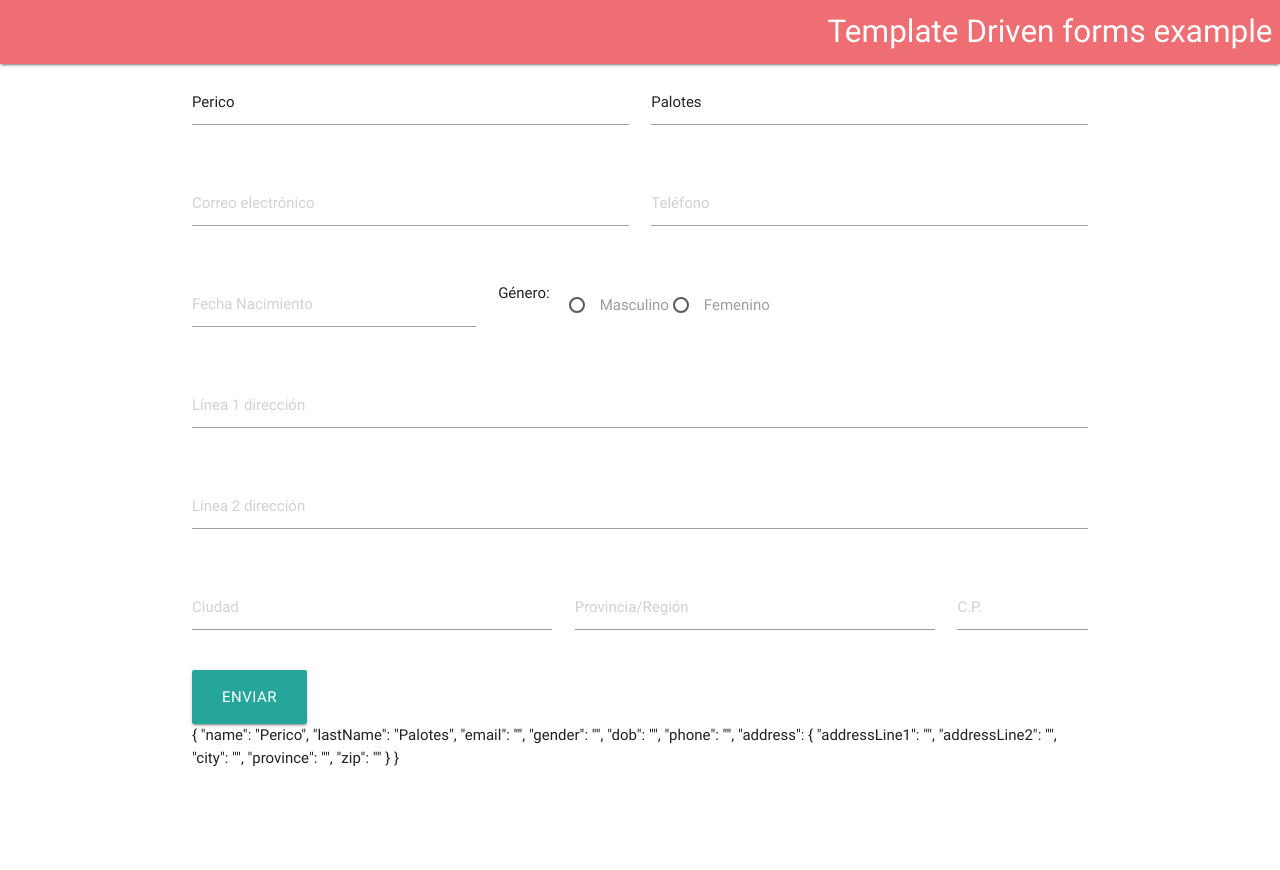
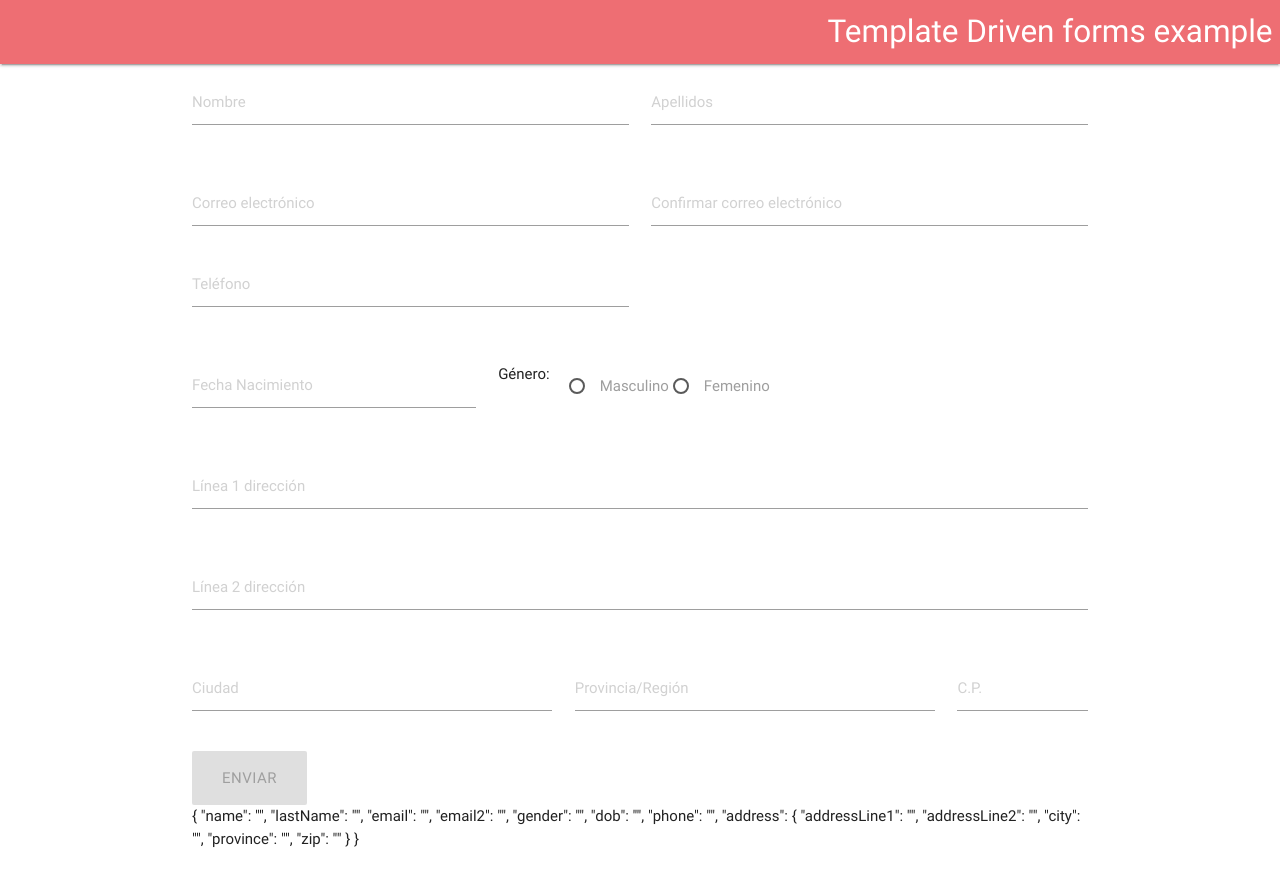
Before and after one commit to agudovitoria/ng2-forms, an Angular app: page / in a window 1280 px wide. Before the commit the page ends 800 px from the top, so only its background shows below. Built offline with nearby package versions, Linux system fonts and the light colour scheme.

Commit message:
Added some validators

```diff
--- a/src/app/registration-form/registration-form.component.html
+++ b/src/app/registration-form/registration-form.component.html
@@ -2,25 +2,28 @@
     <form class="col s12" [formGroup]="formData" (ngSubmit)="onSubmit(formData)">
       <div class="row">
         <div class="input-field col s6">
-          <input placeholder="Nombre" id="first_name" type="text" class="validate" formControlName="name">
+          <input placeholder="Nombre" id="first_name" type="text" class="validate" formControlName="name" [ngClass]="{'invalid':isInvalid('name')}">
         </div>
         <div class="input-field col s6">
-          <input placeholder="Apellidos" id="last_name" type="text" class="validate" formControlName="lastName">
+          <input placeholder="Apellidos" id="last_name" type="text" class="validate" formControlName="lastName" [ngClass]="{'invalid':isInvalid('lastName')}">
         </div>
       </div>
 
       <div class="row">
         <div class="input-field col s6">
-          <input placeholder="Correo electrónico" id="email" type="email" class="validate" formControlName="email">
+          <input placeholder="Correo electrónico" id="email" type="email" class="validate" formControlName="email" [ngClass]="{'invalid':isInvalid('email')}">
         </div>
         <div class="input-field col s6">
-          <input placeholder="Teléfono" id="phone" type="tel" class="validate" formControlName="phone">
+          <input placeholder="Confirmar correo electrónico" id="email2" type="email" class="validate" formControlName="email2" [ngClass]="{'invalid':isInvalid('email2')}">
+        </div>
+        <div class="input-field col s6">
+          <input placeholder="Teléfono" id="phone" type="tel" class="validate" formControlName="phone" [ngClass]="{'invalid':isInvalid('phone')}">
         </div>
       </div>
 
       <div class="row">
         <div class="input-field col s4">
-          <input placeholder="Fecha Nacimiento" id="dob" type="tel" class="validate" formControlName="dob">
+          <input placeholder="Fecha Nacimiento" id="dob" type="tel" class="validate" formControlName="dob" [ngClass]="{'invalid':isInvalid('dob')}">
         </div>
         <div class="input-field col s4">
           <span>Género: </span>
@@ -32,25 +35,25 @@
       <div formGroupName="address">
         <div class="row">
           <div class="input-field col s12">
-            <input placeholder="Línea 1 dirección" id="address_1" type="text" class="validate" formControlName="addressLine1">
+            <input placeholder="Línea 1 dirección" id="address_1" type="text" class="validate" formControlName="addressLine1" [ngClass]="{'invalid':isInvalid('address.addressLine1')}">
           </div>
         </div>
 
         <div class="row">
           <div class="input-field col s12">
-            <input placeholder="Línea 2 dirección" id="address_2" type="text" class="validate" formControlName="addressLine2">
+            <input placeholder="Línea 2 dirección" id="address_2" type="text" class="validate" formControlName="addressLine2" [ngClass]="{'invalid':isInvalid('address.addressLine2')}">
           </div>
         </div>
 
         <div class="row">
           <div class="input-field col s5">
-            <input placeholder="Ciudad" id="city" type="text" class="validate" formControlName="city">
+            <input placeholder="Ciudad" id="city" type="text" class="validate" formControlName="city" [ngClass]="{'invalid':isInvalid('address.city')}">
           </div>
           <div class="input-field col s5">
-            <input placeholder="Provincia/Región" id="province" type="text" class="validate" formControlName="province">
+            <input placeholder="Provincia/Región" id="province" type="text" class="validate" formControlName="province" [ngClass]="{'invalid':isInvalid('address.province')}">
           </div>
           <div class="input-field col s2">
-            <input placeholder="C.P." id="zip" type="text" class="validate" formControlName="zip">
+            <input placeholder="C.P." id="zip" type="text" class="validate" formControlName="zip" [ngClass]="{'invalid':isInvalid('address.zip')}">
           </div>
         </div>
       </div>
--- a/src/app/registration-form/registration-form.component.ts
+++ b/src/app/registration-form/registration-form.component.ts
@@ -1,6 +1,7 @@
 import { Component, OnInit } from '@angular/core';
-import { FormControl, FormGroup } from '@angular/forms';
+import { FormControl, AbstractControl, FormGroup, Validators } from '@angular/forms';
 import { IFormData } from './IFormData';
+import { RegistrationFormValidators } from './registration-form.validator';
 
 @Component({
   selector: 'app-registration-form',
@@ -18,18 +19,19 @@ export class RegistrationFormComponent implements OnInit {
     console.log('initializing...');
 
     this.formData = new FormGroup({
-      name: new FormControl('Perico'),
-      lastName: new FormControl('Palotes'),
-      email: new FormControl(''),
-      gender: new FormControl(''),
-      dob: new FormControl(''),
-      phone: new FormControl(''),
+      name: new FormControl('', [Validators.required, Validators.minLength(3)]),
+      lastName: new FormControl('', ),
+      email: new FormControl('', [Validators.required, , RegistrationFormValidators.email, RegistrationFormValidators.sameAs('email2', true)]),
+      email2: new FormControl('', [Validators.required, RegistrationFormValidators.email, RegistrationFormValidators.sameAs('email', false)]),
+      gender: new FormControl('', Validators.required),
+      dob: new FormControl('', Validators.required),
+      phone: new FormControl('', Validators.required),
       address: new FormGroup({
-        addressLine1: new FormControl(''),
+        addressLine1: new FormControl('', Validators.required),
         addressLine2: new FormControl(''),
-        city: new FormControl(''),
-        province: new FormControl(''),
-        zip: new FormControl('')
+        city: new FormControl('', Validators.required),
+        province: new FormControl('', Validators.required),
+        zip: new FormControl('', Validators.required)
       })
     });
   }
@@ -37,4 +39,10 @@ export class RegistrationFormComponent implements OnInit {
   onSubmit({ value, valid }: { value: IFormData, valid: boolean }) {
     console.log(value, valid);
   }
+
+  isInvalid(name:string) {
+    let formControl:AbstractControl = this.formData.get(name);
+
+    return formControl.invalid && formControl.touched;
+  }
 }
--- /dev/null
+++ b/src/app/registration-form/registration-form.validator.ts
@@ -0,0 +1,46 @@
+import { FormControl, AbstractControl, ValidatorFn } from '@angular/forms';
+
+const EMAIL_PATTERN = /^\w+([\.-]?\w+)*@\w+([\.-]?\w+)*(\.\w{2,3})+$/;
+
+export class RegistrationFormValidators {
+    static email(control: FormControl): {[key: string]: any} {
+        return EMAIL_PATTERN.test(control.value) ? null : { validateEmail: { valid: false }};
+    }
+
+    static sameAs(sameAs: string, reverse: boolean = false): ValidatorFn {
+        return (control: AbstractControl): {[key: string]: any} => {
+            console.log(sameAs, reverse, control);
+            const comparedControl = control.root.get(sameAs);
+
+            if(!comparedControl) {
+                return null;
+            }
+
+            const areEquals = control.value === comparedControl.value;
+
+            if(!reverse && !areEquals) {
+                return { validateSameAs: { valid: false }};
+            } else if(reverse) {
+                if(areEquals) {
+                    delete comparedControl.errors['validateSameAs'];
+
+                    if (!Object.keys(comparedControl.errors).length){
+                        comparedControl.setErrors(null);
+                    }
+                } else {
+                    comparedControl.setErrors({validateSameAs: false});
+                }
+            }
+
+            return null;
+        };
+  }
+
+    /*satic sameAs(sameAs:String, reverse: boolean): ValidatorFn {
+        return (control: FormControl): {[key: string]: any} => {
+            debugger;
+
+            return null;
+        }
+    }*/
+}
```
